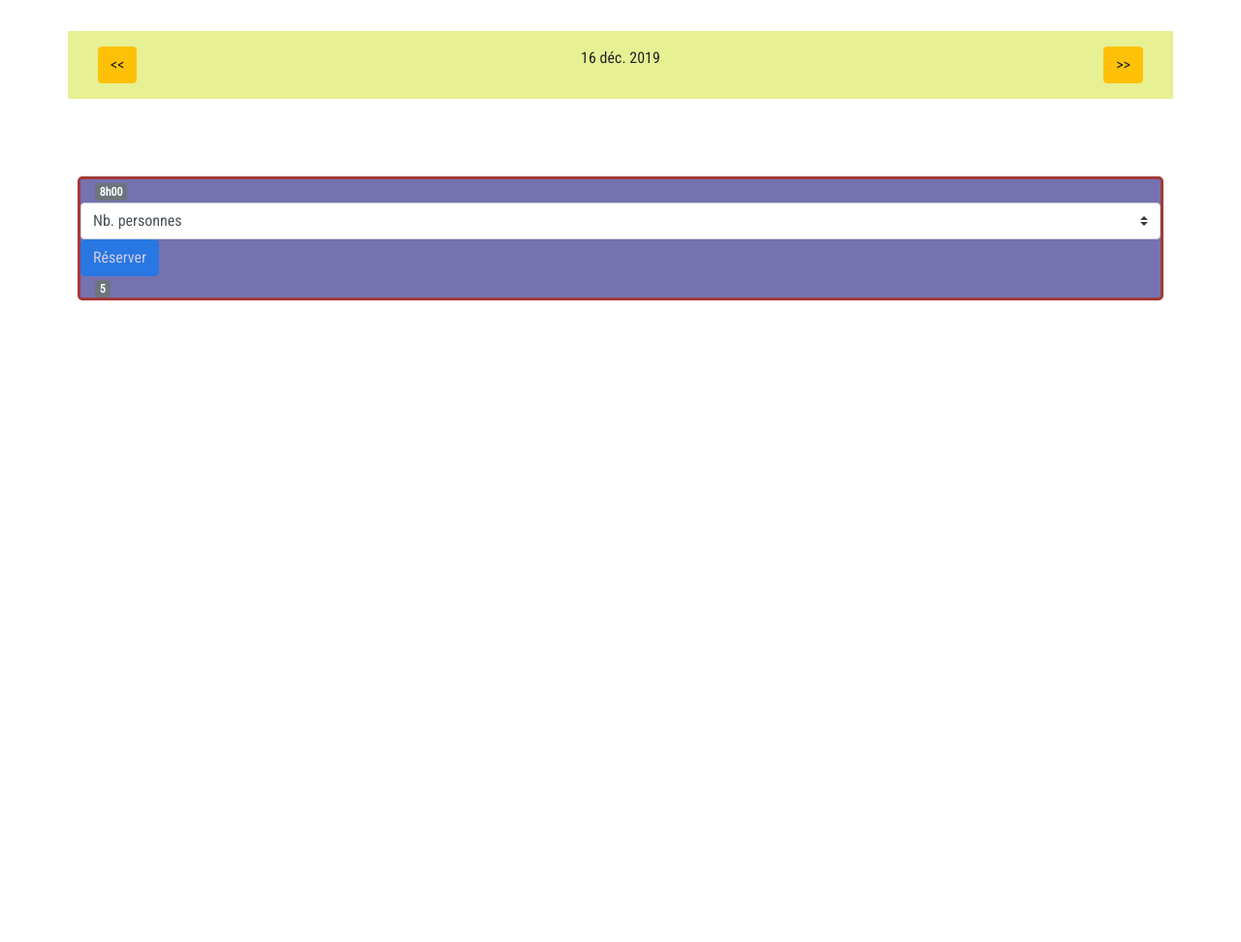
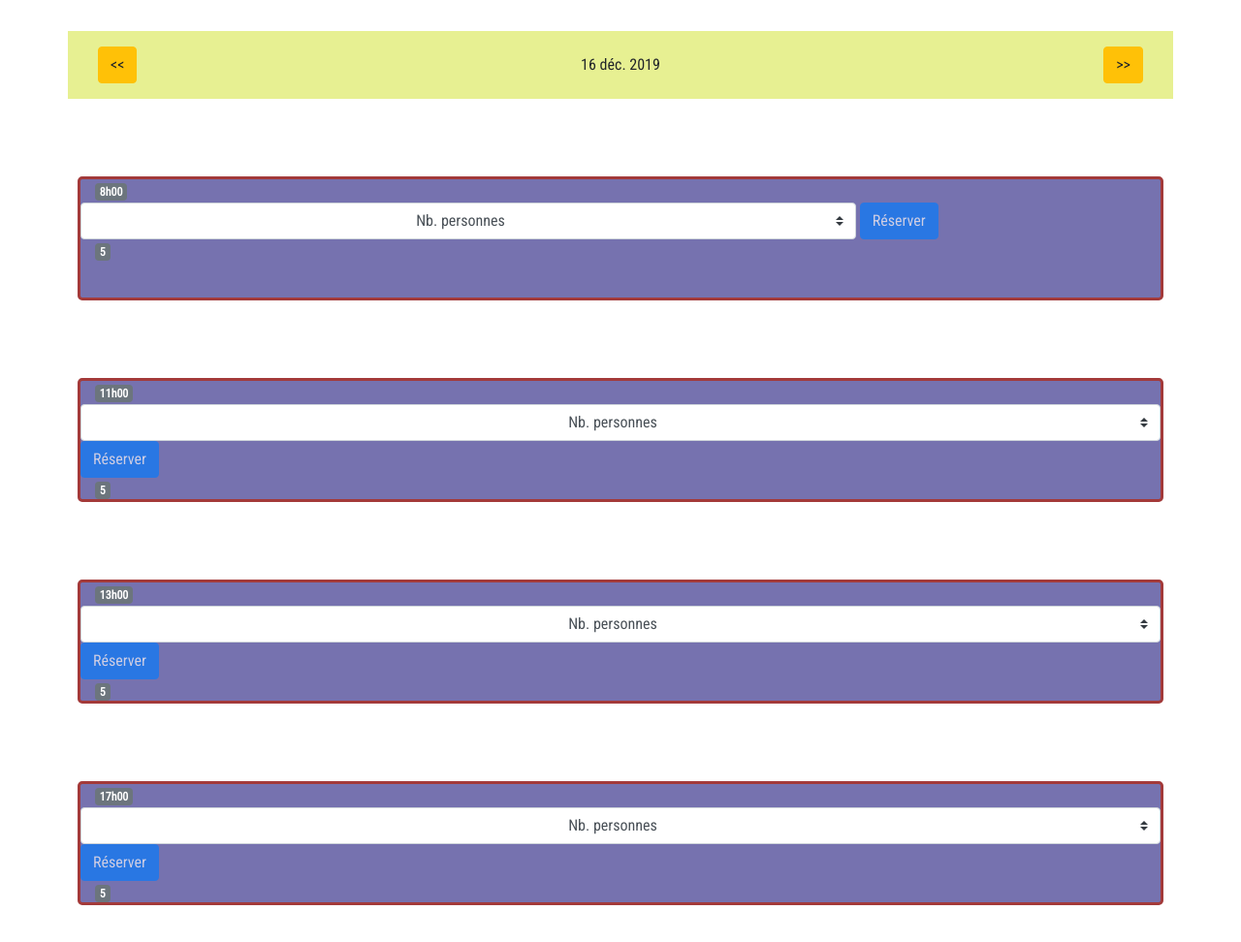
Before and after one commit to NiABCo/HTML-CSS, a website: page index.html in a window 1280 px wide. Shown: the whole page at 97% size. Before the commit the page ends 800 px from the top, so only its background shows below. Drawn offline with nearby package versions, Linux system fonts and the light colour scheme.

Commit message:
first commit

```diff
--- /dev/null
+++ b/PostCss.config.js
@@ -0,0 +1 @@
+if (process.env.NODE_ENV === 'production') {   module.exports = {    plugins: [    require('autoprefixer'),    require('cssnano'),    // More postCSS modules here if needed    ]    }   }
--- a/assets/css/styles.css
+++ b/assets/css/styles.css
@@ -43,4 +43,14 @@ ul{    /*ul{} est un sélecteur qui fait référence à tous les <ul> du doc HTM
     margin: 5em;
     margin-left: 5em;
 
+
 }
+
+.custom-select {
+    position: relative;
+    text-align: center;
+}
+
+.col-8 {
+    align-content: center;
+}
--- a/index.html
+++ b/index.html
@@ -11,6 +11,9 @@
         <!--link stylesheets-->
         <link href="./node_modules/bootstrap/dist/css/bootstrap.min.css" rel="stylesheet">
         <link href="./assets/css/styles.css" rel="stylesheet"> <!--insertion du lien css -->
+
+        <!--Add scripts-->
+        <script src="./dist/src/main.js"></script>
     </head>
 
     <body>
@@ -41,6 +44,34 @@
                     <div class="col-2">
                         <span class="badge badge-secondary">8h00</span>
                     </div>
+                    <div class="col-8" ></div>
+                        <form id="tour-form-1" >
+                            <select class="custom-select" size="1" name="Nb- personnes" style="width: 50em">
+                                <option value="Nb-personnes" disabled selected>Nb. personnes</option>
+                                <option value="1">1</option>
+                                <option value="2">2</option>
+                                <option value="3">3</option>
+                                <option value="4">4</option>
+                                <option value="5">5</option>
+                            </select>
+                        </div>
+                        <button type="button " disabled class="btn btn-primary" >
+                            Réserver
+                        </button>
+                        </form>
+
+                    <div class="col-2">
+                        <span class="badge badge-secondary">
+                         5
+                        </span>
+                    </div>
+                </li>
+
+                <li class="tour bordered" id="Tour-1">
+                    <div class="col-2">
+                        <span class="badge badge-secondary" >
+                            11h00</span>
+                    </div>
                     <div class="col-8"></div class>
                         <form id="tour-form-1" >
                             <select class="custom-select" size="1" name="Nb- personnes">
@@ -63,6 +94,62 @@
                         </span>
                     </div>
                 </li>
+
+                <li class="tour bordered" id="Tour-1">
+                    <div class="col-2">
+                        <span class="badge badge-secondary">13h00</span>
+                    </div>
+                    <div class="col-8"></div class>
+                        <form id="tour-form-1" >
+                            <select class="custom-select" size="1" name="Nb- personnes">
+                                <option value="Nb-personnes" disabled selected>Nb. personnes</option>
+                                <option value="1">1</option>
+                                <option value="2">2</option>
+                                <option value="3">3</option>
+                                <option value="4">4</option>
+                                <option value="5">5</option>
+                            </select>
+                        </div>
+                        <button type="button " disabled class="btn btn-primary" >
+                            Réserver
+                        </button>
+                        </form>
+
+                    <div class="col-2">
+                        <span class="badge badge-secondary">
+                         5
+                        </span>
+                    </div>
+                </li>
+
+                <li class="tour bordered" id="Tour-1">
+                    <div class="col-2">
+                        <span class="badge badge-secondary">17h00</span>
+                    </div>
+                    <div class="col-8"></div class>
+                        <form id="tour-form-1" >
+                            <select class="custom-select" size="1" name="Nb- personnes">
+                                <option value="Nb-personnes" disabled selected>Nb. personnes</option>
+                                <option value="1">1</option>
+                                <option value="2">2</option>
+                                <option value="3">3</option>
+                                <option value="4">4</option>
+                                <option value="5">5</option>
+                            </select>
+                        </div>
+                        <button type="button " disabled class="btn btn-primary" >
+                            Réserver
+                        </button>
+                        </form>
+
+                    <div class="col-2">
+                        <span class="badge badge-secondary">
+                         5
+                        </span>
+                    </div>
+                </li>
+
+
              </ul>
          </main>
     </body>
--- /dev/null
+++ b/webpack.config.js
@@ -0,0 +1,2 @@
+const path = require('path');  const TerserPlugin = require('terser-webpack-plugin');   const MiniCssExtractPlugin = require("mini-css-extract-plugin");   const webpack = require('webpack');
+   module.exports = {    entry: './src/main.ts',    output: {    path: path.resolve(__dirname, 'dist/js'),    filename: 'app.js',    chunkFilename: "app.chunk.js"    },    optimization: {    minimizer: [new TerserPlugin()],    splitChunks: {    chunks: 'all'    },    },    module: {    rules: [{    test: /\.js$/,    loader: 'babel-loader'    },    {    test: /\.tsx?$/,    use: 'ts-loader',    exclude: /node_modules/    },    {    test: /\.(sa|sc|c)ss$/,    use: [{    // After all CSS loaders we use plugin to do his work.    // It gets all transformed CSS and extracts it into separate    // single bundled file    loader: MiniCssExtractPlugin.loader    },    {    loader: "css-loader" // translates CSS into CommonJS    },    {    loader: "postcss-loader"    },    {    loader: "sass-loader", // compiles Sass to CSS    options: {    implementation: require("sass"),    sourceMap: true    }    }    ]    },    ]    },    resolve: {    extensions: [    '.ts',    '.js',    '.tsx'    ]    },    devtool: 'source-map',    plugins: [    new MiniCssExtractPlugin({    filename: "./../../assets/css/custom.css",    chunkFilename: "./../../assets/css/[id].css"    })    ],   };
```
Also changed, not shown: src/main.ts (added, +16 -0 lines).
